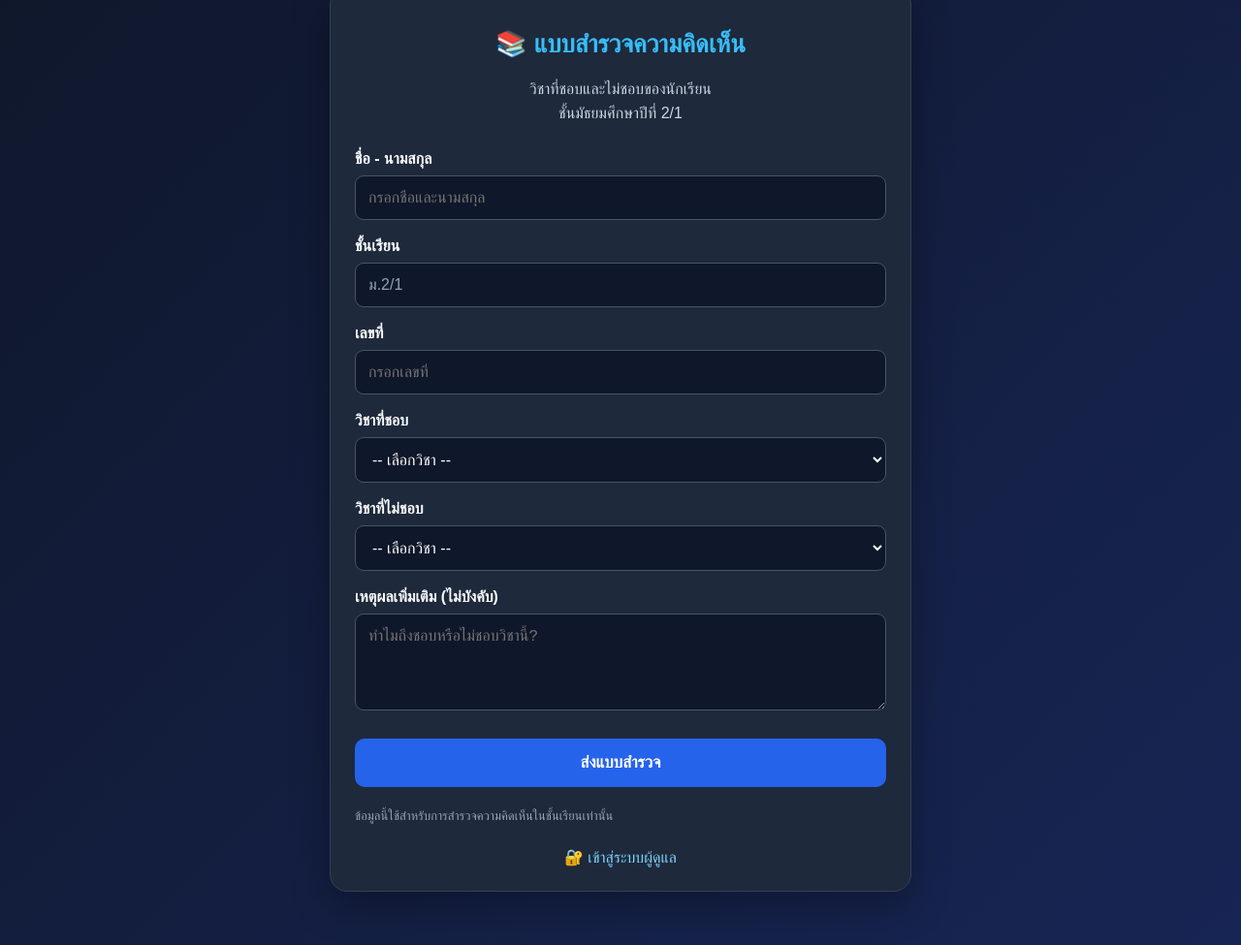
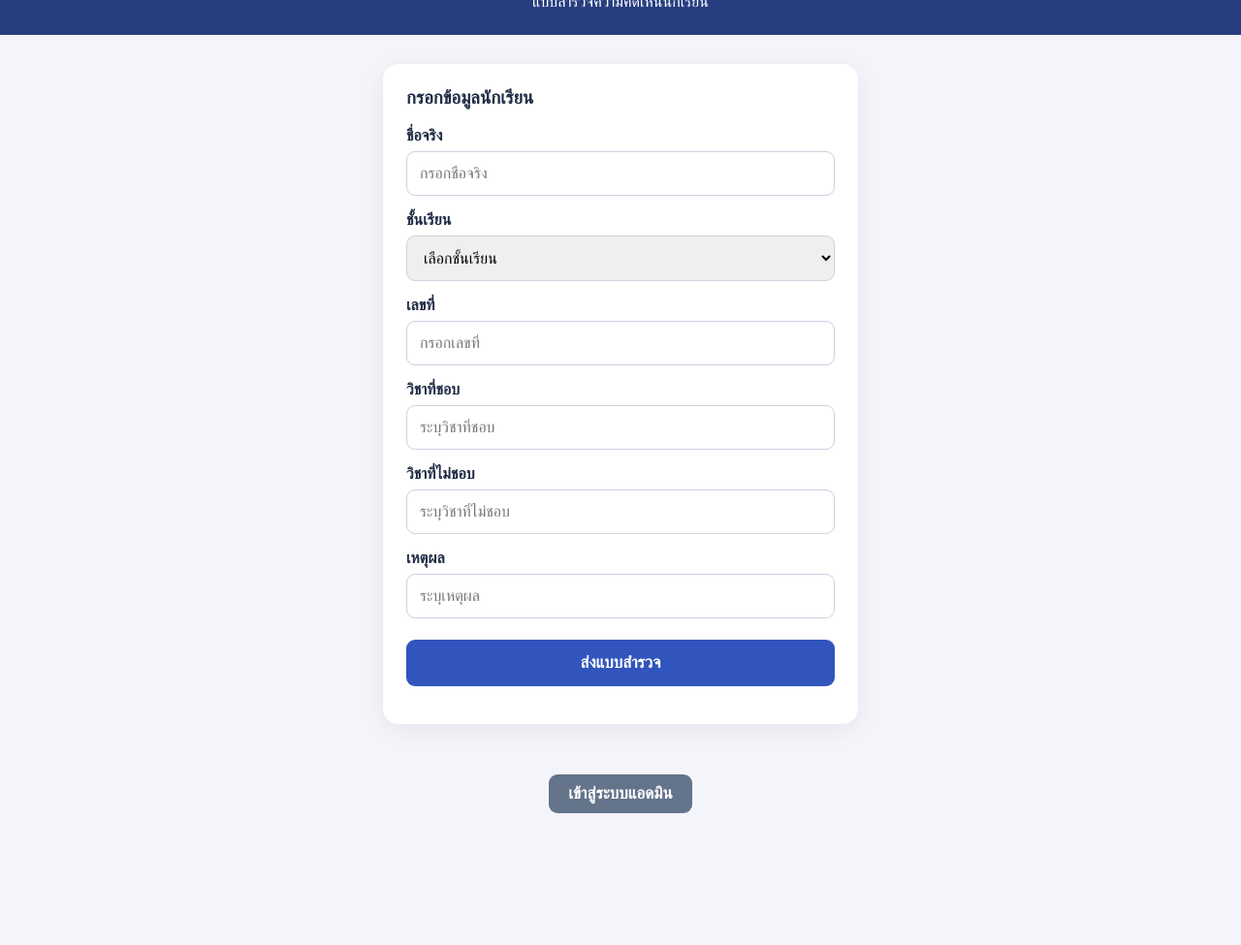
Before and after one commit to prathansiththiphl-del/Kuygya-calc, a plain HTML site: page index.html in a window 1280 px wide. Shown: the part 68-1043 px from the top of the page at 97% size. After the commit the page ends 932 px from the top, so only its background shows below. Drawn offline with Linux system fonts and the light colour scheme.

Commit message:
Update index.html

```diff
--- a/index.html
+++ b/index.html
@@ -3,292 +3,183 @@
 <html lang="th">
 <head>
 <meta charset="UTF-8">
-  <meta name="viewport" content="width=device-width, initial-scale=1">
-  <title>แบบสำรวจความคิดเห็น ม.2/1</title>
-
+<meta name="viewport" content="width=device-width, initial-scale=1.0">
+<title>ระบบสำรวจนักเรียน</title>
 <style>
-    * {
-      box-sizing: border-box;
+*{box-sizing:border-box}
+body{
+  margin:0;
+  font-family:Arial,sans-serif;
+  background:#f3f5fb;
+  color:#202b45;
 }
-
-    body {
-      margin: 0;
-      padding: 20px;
-      min-height: 100vh;
-      font-family: Arial, sans-serif;
-      color: #f8fafc;
-      background: linear-gradient(135deg, #0f172a, #172554);
+header{
+  background:#263d80;
+  color:white;
+  padding:25px 18px;
+  text-align:center;
 }
-
-    .container {
-      max-width: 600px;
-      margin: 35px auto;
+header h2{margin:0 0 8px}
+.container{
+  max-width:520px;
+  margin:30px auto;
+  padding:0 15px;
 }
-
-    .card {
-      background: #1e293b;
-      border: 1px solid #334155;
-      border-radius: 18px;
-      padding: 25px;
-      box-shadow: 0 15px 40px rgba(0,0,0,.3);
+.card{
+  background:white;
+  padding:24px;
+  border-radius:16px;
+  box-shadow:0 5px 25px #0001;
 }
-
-    h1 {
-      color: #38bdf8;
-      text-align: center;
-      font-size: 26px;
+h3{margin-top:0}
+label{
+  display:block;
+  margin-top:16px;
+  font-weight:bold;
 }
-
-    .subtitle {
-      color: #cbd5e1;
-      text-align: center;
-      line-height: 1.6;
-      margin-bottom: 25px;
+input,select{
+  width:100%;
+  padding:13px;
+  margin-top:7px;
+  border:1px solid #ccd2df;
+  border-radius:9px;
+  font-size:16px;
 }
-
-    label {
-      display: block;
-      margin: 18px 0 8px;
-      font-weight: bold;
+button{
+  width:100%;
+  padding:14px;
+  margin-top:22px;
+  background:#3155bd;
+  color:white;
+  border:0;
+  border-radius:9px;
+  font-size:17px;
+  font-weight:bold;
 }
-
-    input, select, textarea {
-      width: 100%;
-      padding: 13px;
-      border: 1px solid #475569;
-      border-radius: 9px;
-      background: #0f172a;
-      color: white;
-      font-size: 16px;
+button:active{opacity:.8}
+.admin{
+  text-align:center;
+  margin:25px;
+  color:#65718b;
 }
-
-    input:focus, select:focus, textarea:focus {
-      outline: 2px solid #38bdf8;
+.admin button{
+  width:auto;
+  padding:10px 20px;
+  background:#64748b;
 }
-
-    input[readonly] {
-      color: #94a3b8;
-    }
-
-    textarea {
-      min-height: 100px;
-      resize: vertical;
-    }
-
-    button {
-      width: 100%;
-      padding: 15px;
-      margin-top: 25px;
-      border: none;
-      border-radius: 10px;
-      background: #2563eb;
-      color: white;
-      font-size: 17px;
-      font-weight: bold;
-      cursor: pointer;
-    }
-
-    button:hover {
-      background: #1d4ed8;
-    }
-
-    button:disabled {
-      opacity: .6;
-    }
-
-    .admin {
-      display: block;
-      margin-top: 22px;
-      text-align: center;
-      color: #7dd3fc;
-      text-decoration: none;
-    }
-
-    #message {
-      text-align: center;
-      font-weight: bold;
-      margin-top: 18px;
-    }
-
-    .success { color: #4ade80; }
-    .error { color: #f87171; }
-
-    .note {
-      color: #94a3b8;
-      font-size: 13px;
-      line-height: 1.6;
-      margin-top: 20px;
+#message{
+  margin-top:15px;
+  text-align:center;
 }
 </style>
 </head>
+<body>
 
-<body>
+<header>
+  <h2>ระบบสำรวจนักเรียน</h2>
+  <div>แบบสำรวจความคิดเห็นนักเรียน</div>
+</header>
 
 <div class="container">
   <div class="card">
+    <h3>กรอกข้อมูลนักเรียน</h3>
 
-      <h1>📚 แบบสำรวจความคิดเห็น</h1>
+    <form id="surveyForm">
 
-      <p class="subtitle">
-        วิชาที่ชอบและไม่ชอบของนักเรียน<br>
-        ชั้นมัธยมศึกษาปีที่ 2/1
-      </p>
-
-      <form id="surveyForm" method="POST" target="submitFrame">
-
-        <label>ชื่อ - นามสกุล</label>
-        <input
-          type="text"
-          name="name"
-          placeholder="กรอกชื่อและนามสกุล"
-          required
-        >
+      <label>ชื่อจริง</label>
+      <input name="name" required placeholder="กรอกชื่อจริง">
 
       <label>ชั้นเรียน</label>
-        <input
-          type="text"
-          name="studentClass"
-          value="ม.2/1"
-          readonly
-        >
+      <select name="classroom" required>
+        <option value="">เลือกชั้นเรียน</option>
+        <option>ม.1</option>
+        <option>ม.2</option>
+        <option>ม.3</option>
+        <option>ม.4</option>
+        <option>ม.5</option>
+        <option>ม.6</option>
+      </select>
 
       <label>เลขที่</label>
-        <input
-          type="number"
-          name="number"
-          min="1"
-          max="60"
-          placeholder="กรอกเลขที่"
-          required
-        >
+      <input name="number" type="number" min="1" required placeholder="กรอกเลขที่">
 
       <label>วิชาที่ชอบ</label>
-        <select name="favorite" required>
-          <option value="">-- เลือกวิชา --</option>
-          <option>คณิตศาสตร์</option>
-          <option>วิทยาศาสตร์</option>
-          <option>ภาษาไทย</option>
-          <option>ภาษาอังกฤษ</option>
-          <option>สังคมศึกษา</option>
-          <option>ประวัติศาสตร์</option>
-          <option>สุขศึกษา</option>
-          <option>พลศึกษา</option>
-          <option>ศิลปะ</option>
-          <option>การงานอาชีพ</option>
-          <option>คอมพิวเตอร์</option>
-        </select>
+      <input name="favorite" required placeholder="ระบุวิชาที่ชอบ">
 
       <label>วิชาที่ไม่ชอบ</label>
-        <select name="leastFavorite" required>
-          <option value="">-- เลือกวิชา --</option>
-          <option>คณิตศาสตร์</option>
-          <option>วิทยาศาสตร์</option>
-          <option>ภาษาไทย</option>
-          <option>ภาษาอังกฤษ</option>
-          <option>สังคมศึกษา</option>
-          <option>ประวัติศาสตร์</option>
-          <option>สุขศึกษา</option>
-          <option>พลศึกษา</option>
-          <option>ศิลปะ</option>
-          <option>การงานอาชีพ</option>
-          <option>คอมพิวเตอร์</option>
-        </select>
+      <input name="unfavorite" required placeholder="ระบุวิชาที่ไม่ชอบ">
 
-        <label>เหตุผลเพิ่มเติม (ไม่บังคับ)</label>
-        <textarea
-          name="reason"
-          placeholder="ทำไมถึงชอบหรือไม่ชอบวิชานี้?"
-        ></textarea>
+      <label>เหตุผล</label>
+      <input name="reason" required placeholder="ระบุเหตุผล">
 
-        <button id="submitButton" type="submit">
-          ส่งแบบสำรวจ
-        </button>
-
+      <button type="submit" id="submitBtn">ส่งแบบสำรวจ</button>
     </form>
 
-      <p id="message"></p>
-
-      <p class="note">
-        ข้อมูลนี้ใช้สำหรับการสำรวจความคิดเห็นในชั้นเรียนเท่านั้น
-      </p>
-
-      <a class="admin" id="adminLink" href="#">
-        🔐 เข้าสู่ระบบผู้ดูแล
-      </a>
-
+    <div id="message"></div>
   </div>
 </div>
 
-  <iframe
-    name="submitFrame"
-    id="submitFrame"
-    style="display:none">
-  </iframe>
+<div class="admin">
+  <button onclick="adminLogin()">เข้าสู่ระบบแอดมิน</button>
+</div>
 
 <script>
-    // ใส่ URL Google Apps Script หลังจาก Deploy
-    const API_URL = "ใส่_URL_GOOGLE_APPS_SCRIPT";
+const API_URL = "https://script.google.com/macros/s/AKfycbyAFauHeznqEulb0xlsWHOsmbPA8NGSPpuGOQenoZNyP5jyQiD--CNXh5gIynioL2AX/exec";
 
 const form = document.getElementById("surveyForm");
-    const button = document.getElementById("submitButton");
 const message = document.getElementById("message");
 
-    form.action = API_URL;
+form.addEventListener("submit", function(e){
+  e.preventDefault();
 
-    document.getElementById("adminLink").href =
-      API_URL + "?page=admin";
+  const btn = document.getElementById("submitBtn");
+  btn.disabled = true;
+  btn.textContent = "กำลังส่งข้อมูล...";
 
-    let waiting = false;
+  const data = new FormData(form);
+  data.append("action", "submit");
 
-    form.addEventListener("submit", function(event) {
-      event.preventDefault();
+  const frame = document.createElement("iframe");
+  frame.name = "submitFrame";
+  frame.style.display = "none";
+  document.body.appendChild(frame);
 
-      if (waiting || !form.reportValidity()) return;
+  const sendForm = document.createElement("form");
+  sendForm.method = "POST";
+  sendForm.action = API_URL;
+  sendForm.target = "submitFrame";
 
-      if (form.elements.favorite.value ===
-          form.elements.leastFavorite.value) {
-        message.textContent =
-          "กรุณาเลือกวิชาที่ชอบและไม่ชอบให้ต่างกัน";
-        message.className = "error";
-        return;
+  for (const [key,value] of data.entries()){
+    const input = document.createElement("input");
+    input.type = "hidden";
+    input.name = key;
+    input.value = value;
+    sendForm.appendChild(input);
   }
 
-      if (!API_URL.startsWith("https://script.google.com/")) {
-        message.textContent =
-          "กรุณาตั้งค่า URL Google Apps Script ก่อน";
-        message.className = "error";
-        return;
+  document.body.appendChild(sendForm);
+
+  window.addEventListener("message", function handler(event){
+    if(event.data && event.data.type === "survey_submit"){
+      window.removeEventListener("message", handler);
+      message.textContent = event.data.ok
+        ? "ส่งแบบสำรวจสำเร็จแล้ว!"
+        : "ส่งไม่สำเร็จ กรุณาลองใหม่";
+      message.style.color = event.data.ok ? "green" : "red";
+      if(event.data.ok) form.reset();
+      btn.disabled = false;
+      btn.textContent = "ส่งแบบสำรวจ";
+      sendForm.remove();
+      frame.remove();
     }
-
-      waiting = true;
-      button.disabled = true;
-      button.textContent = "กำลังส่งข้อมูล...";
-      message.textContent = "";
-
-      form.submit();
   });
 
-    window.addEventListener("message", function(event) {
-      if (
-        event.source !==
-        document.getElementById("submitFrame").contentWindow
-      ) return;
+  sendForm.submit();
+});
 
-      if (!event.data ||
-          event.data.type !== "survey-result") return;
-
-      waiting = false;
-      button.disabled = false;
-      button.textContent = "ส่งแบบสำรวจ";
-
-      message.textContent = event.data.message;
-      message.className =
-        event.data.ok ? "success" : "error";
-
-      if (event.data.ok) {
-        form.reset();
+function adminLogin(){
+  alert("ระบบแอดมินกำลังเตรียมเชื่อมต่อ");
 }
-    });
 </script>
 
 </body>
```
Lines whose indentation alone changed are shown as unchanged.
